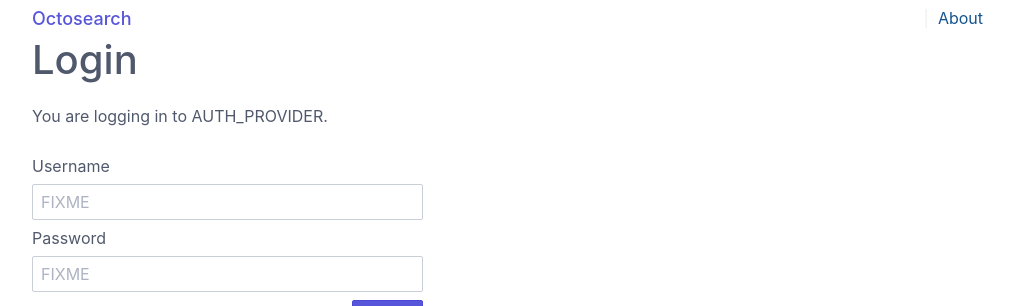
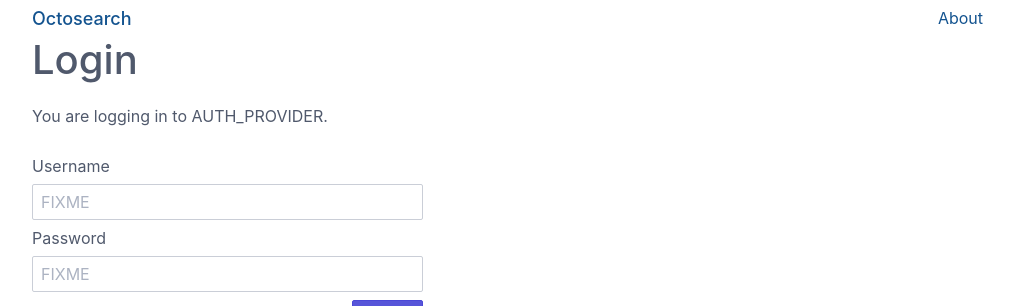
Before and after one commit to acidtv/octosearch, a Flask app: page /login in a window 1280 px wide. Shown: the top 306 px of the page, without its empty margins (128-1142 px from the left). Run offline with Flask 2, Linux system fonts and the light colour scheme; parts of the project's set-up code (start-up, migrations or seed data) failed here and were passed over.

Commit message:
Fixing top menu seperator bugs

```diff
--- a/octosearch/web/static/style.css
+++ b/octosearch/web/static/style.css
@@ -1,14 +1,14 @@
-.primary {
+.primary, a, a:hover {
 	color: #13538F;
-}
-
-.navbar .sep:before {
-	content: "|";
-	color: #EEE;
 }
 
 .navbar span.btn {
 	color: #50596c
+}
+
+.navbar .navbar-item + .navbar-item:before {
+    content: "|";
+    color: #EEE;
 }
 
 .navbar .navbar-section .btn.btn-link {
--- a/octosearch/web/templates/template.html
+++ b/octosearch/web/templates/template.html
@@ -16,15 +16,19 @@
 					</section>
 					<section class="navbar-section">
 						{% if has_auth_backend %}
-							|
 							{% if username %}
-								<span class="navbar-item btn btn-link">{{ username }}</span>
+								<span class="navbar-item">
+                                    <span class="btn btn-link">{{ username }}</span>
+                                </span>
 							{% else %}
-								<a class="navbar-item btn btn-link" href="/login">Login</a>
+                                <span class="navbar-item">
+                                    <a class="btn btn-link" href="/login">Login</a>
+                                </span>
 							{% endif %}
 						{% endif %}
-						<span class="sep"></span>
-						<a href="" class="navbar-item btn btn-link">About</a>
+                        <span class="navbar-item">
+                            <a href="" class="btn btn-link">About</a>
+                        </span>
 					</section>
 				</header>
 			</div>
```
